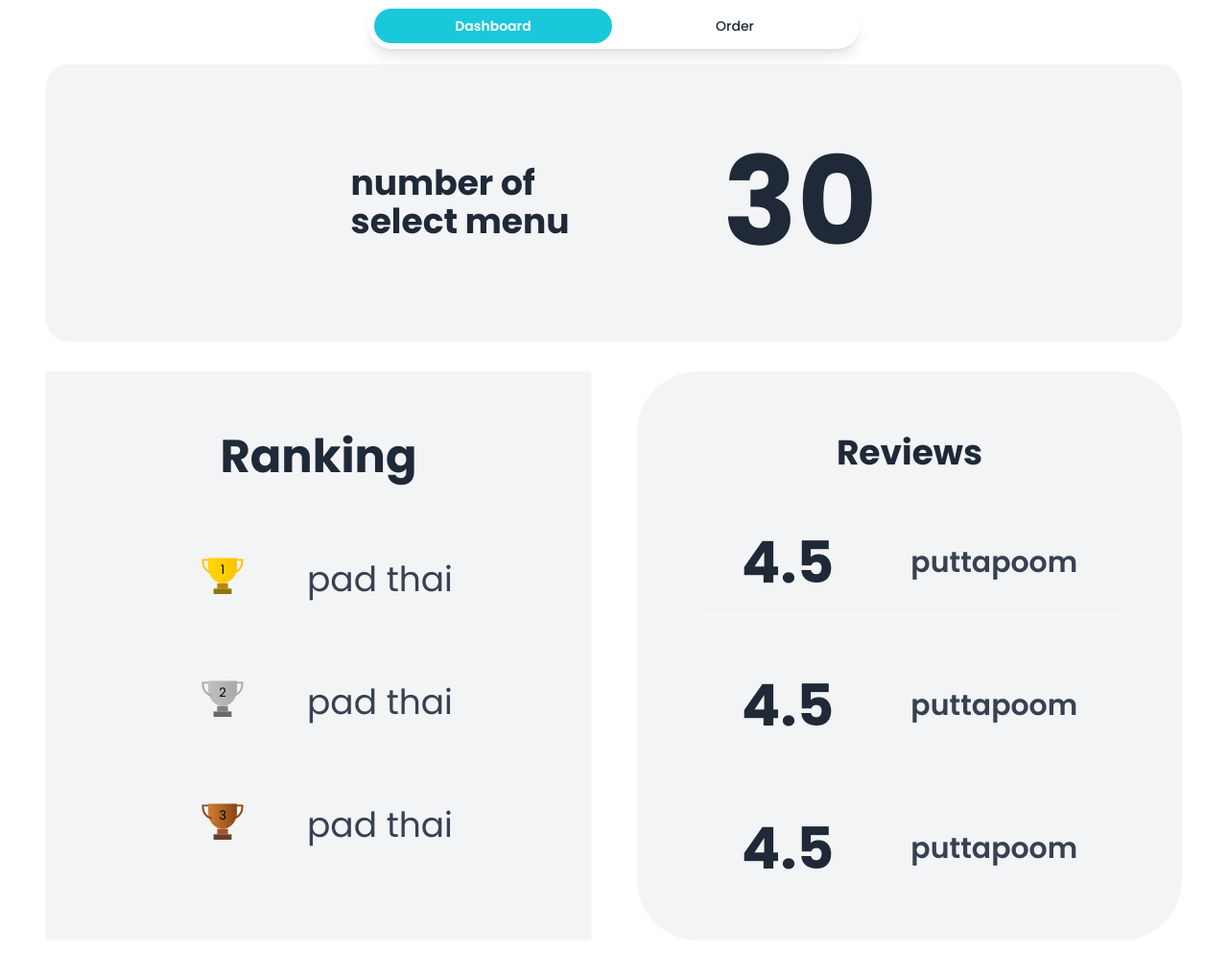
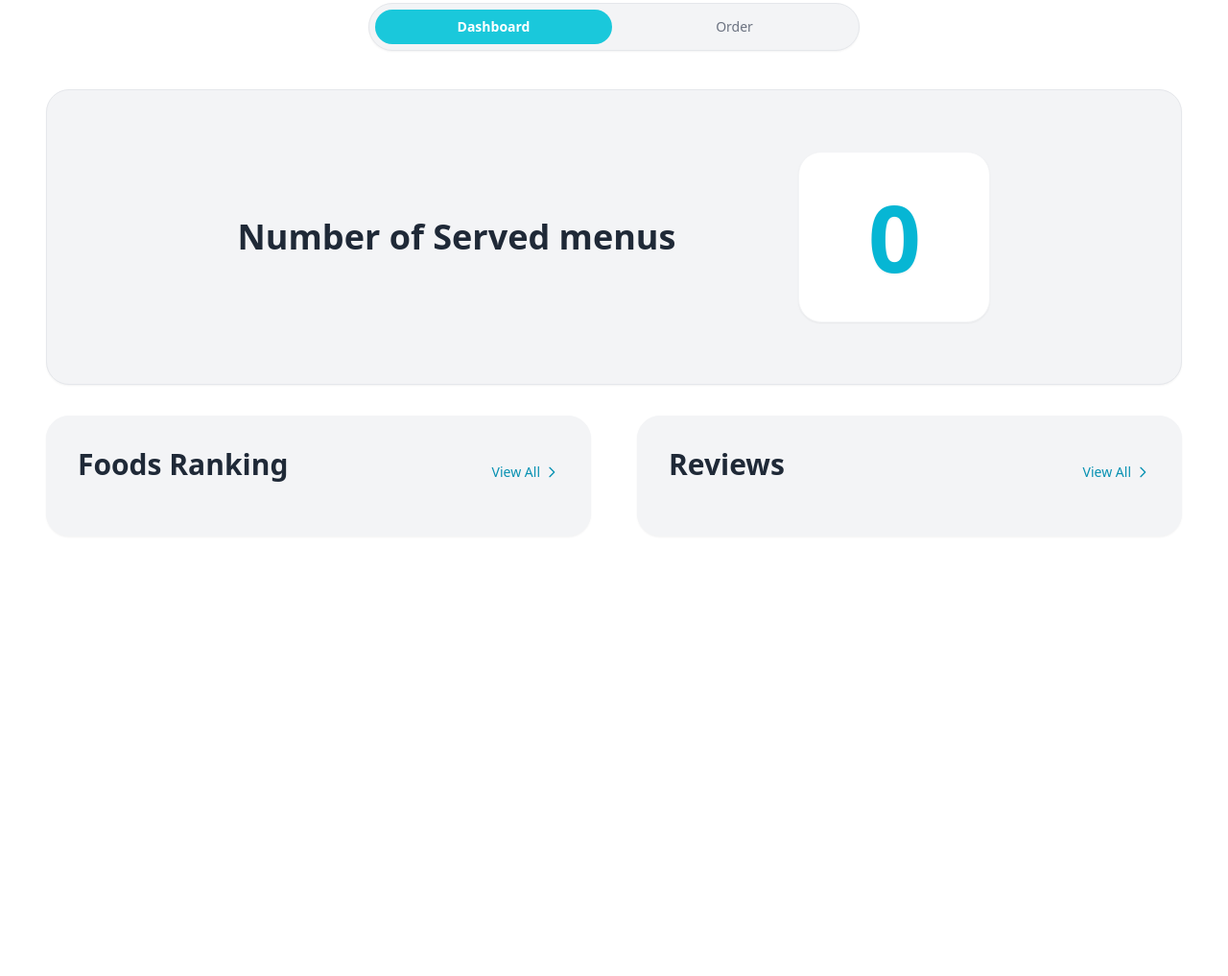
Before and after one commit to 6731501145-jpg/Project_Wed, a plain HTML site: page public/cooks/Dashdoard_cook.html in a window 1280 px wide. Shown: the part 91-1108 px from the top of the page at 96% size. After the commit the page ends 800 px from the top, so only its background shows below. Drawn offline with nearby package versions, Linux system fonts and the light colour scheme.

Commit message:
Refactor Cooks Dashboard HTML structure and styles

```diff
--- a/public/cooks/Dashdoard_cook.html
+++ b/public/cooks/Dashdoard_cook.html
@@ -7,25 +7,17 @@
     <title>Cooks Dashboard</title>
     <script src="https://cdn.tailwindcss.com"></script>
     <link href="https://fonts.googleapis.com/css2?family=Poppins:wght@400;500;600;700&display=swap" rel="stylesheet">
-    <style>
-        body {
-            font-family: 'Poppins', sans-serif;
-        }
-
-        .no-scrollbar::-webkit-scrollbar {
-            display: none;
-        }
-    </style>
+    <link rel="stylesheet" href="/public/CSS/Dashboard_cook.css">
 </head>
 
-<body class="bg-white min-h-screen no-scrollbar antialiased text-gray-800">
+<body class="bg-white min-h-screen custom-scrollbar antialiased text-gray-800 relative">
 
     <header>
         <div class="max-w-7xl mx-auto px-4 md:px-8 py-4">
             <div class="flex justify-between items-center gap-4 mb-6">
                 <div class="flex items-center gap-2">
-      <span class="text-xl">✦</span>
-      <h1 class="text-xl font-bold">Food ordering system</h1>
+                    <span class="text-xl text-cyan-500">✦</span>
+                    <h1 class="text-lg md:text-xl font-bold text-gray-800">Food ordering system</h1>
                 </div>
                 <button onclick="window.location.href = '/public/index.html'"
                     class="border border-gray-300 text-gray-600 px-3 md:px-5 py-2 rounded-xl text-[10px] sm:text-xs md:text-sm font-semibold hover:bg-gray-50 transition-all active:scale-95 whitespace-nowrap shadow-sm">
@@ -34,134 +26,122 @@
             </div>
 
             <div class="flex justify-center mt-6 md:mt-10 px-4">
-      <div class="flex bg-base-100 rounded-full p-1.5 gap-1 overflow-x-auto w-full max-w-lg shadow-lg">
-        <span class="flex-1 min-w-max text-center text-sm font-semibold text-white rounded-full px-5 py-2 cursor-default"
+                <div
+                    class="flex bg-gray-100 rounded-full p-1.5 gap-1 overflow-x-auto w-full max-w-lg shadow-sm border border-gray-200">
+                    <span
+                        class="flex-1 min-w-max text-center text-sm font-semibold text-white rounded-full px-5 py-2 cursor-default"
                         style="background-color: #1ac8db">Dashboard
                     </span>
-        <a href="/public/cooks/Order_cook.html" class="flex-1 min-w-max text-center text-sm font-medium text-base-content/50 rounded-full px-5 py-2 hover:bg-base-300 transition-colors cursor-pointer">
+                    <a href="/public/cooks/Order_cook.html"
+                        class="flex-1 min-w-max text-center text-sm font-medium text-gray-500 rounded-full px-5 py-2 hover:bg-gray-200 transition-colors cursor-pointer">
                         Order
                     </a>
                 </div>
             </div>
+        </div>
     </header>
 
-    <main class="max-w-7xl mx-auto px-4 md:px-12 space-y-8">
+    <main class="max-w-7xl mx-auto px-4 md:px-12 space-y-8 pb-12 mt-6">
 
-        <section
-            class="bg-[#f3f4f6] rounded-3xl p-10 md:p-20 shadow-sm flex flex-col md:flex-row items-center justify-center gap-10 md:gap-40">
-            <h2 class="text-2xl md:text-4xl font-bold text-center md:text-left leading-tight">
-                number of<br>select menu
+        <div
+            class="bg-gray-100 rounded-3xl p-8 md:p-16 shadow-sm border border-gray-200 flex flex-col md:flex-row items-center justify-center gap-8 md:gap-32">
+            <div class="text-center md:text-left">
+                <h2 class="text-3xl md:text-4xl font-bold text-gray-800 leading-tight">
+                    Number of Served menus
                 </h2>
-            <span class="text-6xl md:text-9xl font-bold text-gray-800">30</span>
-        </section>
+            </div>
+            <div
+                class="bg-white rounded-3xl p-6 md:p-10 shadow-sm border border-gray-100 flex items-center justify-center min-w-[160px] md:min-w-[200px]">
+                <span id="stat-orders-count"
+                    class="text-6xl md:text-8xl font-black text-cyan-500 drop-shadow-sm">0</span>
+            </div>
+        </div>
 
         <div class="grid grid-cols-1 lg:grid-cols-2 gap-8 md:gap-12 pb-12">
-            <section
-                class="bg-gray-100 p-8 md:p-16 shadow-sm border border-gray-100 transition-transform hover:-translate-y-1 duration-300">
-                <h3 class="text-2xl md:text-5xl font-bold text-center mb-10 md:mb-16">Ranking</h3>
-                <div class="space-y-8 md:space-y-12">
-                    <div class="flex items-center justify-center gap-6 md:gap-12 group">
-                        <div
-                            class="rounded-xl w-10 h-10 md:w-20 md:h-20 flex items-center justify-center flex-shrink-0">
-                            <svg width="60" height="60" viewBox="0 0 64 64">
-                                <defs>
-                                    <linearGradient id="gold" x1="0" x2="1">
-                                        <stop offset="0%" stop-color="#FFD700" />
-                                        <stop offset="100%" stop-color="#FFC300" />
-                                    </linearGradient>
-                                </defs>
 
-                                <!-- Cup -->
-                                <path d="M16 8h32v10c0 10-8 18-16 18s-16-8-16-18V8z" fill="url(#gold)" />
-
-                                <!-- Handles -->
-                                <path d="M16 10h-6c0 10 6 14 10 14" fill="none" stroke="#FFC300" stroke-width="2" />
-                                <path d="M48 10h6c0 10-6 14-10 14" fill="none" stroke="#FFC300" stroke-width="2" />
-
-                                <!-- Base -->
-                                <rect x="26" y="36" width="12" height="6" fill="#B8860B" />
-                                <rect x="22" y="42" width="20" height="6" fill="#8B7500" />
-
-                                <!-- Number -->
-                                <text x="32" y="26" text-anchor="middle" font-size="14" fill="black">1</text>
-                            </svg>
+            <section onclick="openModal('ranking-modal')"
+                class="bg-gray-100 p-6 md:p-8 rounded-3xl border border-gray-100 shadow-sm hover:-translate-y-1 transition-transform cursor-pointer group flex flex-col h-full">
+                <div class="flex justify-between items-end mb-6">
+                    <h3 class="text-2xl md:text-3xl font-bold text-gray-800">Foods Ranking</h3>
+                    <span class="text-sm text-cyan-600 font-medium group-hover:underline flex items-center gap-1">View
+                        All <svg class="w-4 h-4" fill="none" stroke="currentColor" viewBox="0 0 24 24">
+                            <path stroke-linecap="round" stroke-linejoin="round" stroke-width="2" d="M9 5l7 7-7 7">
+                            </path>
+                        </svg></span>
                 </div>
-                        <span class="text-xl md:text-4xl text-gray-700">pad thai</span>
-                    </div>
-                    <div class="flex items-center justify-center gap-6 md:gap-12 group">
-                        <div
-                            class="rounded-xl w-10 h-10 md:w-20 md:h-20 flex items-center justify-center flex-shrink-0">
-                            <svg width="60" height="60" viewBox="0 0 64 64">
-                                <defs>
-                                    <linearGradient id="silver" x1="0" x2="1">
-                                        <stop offset="0%" stop-color="#C0C0C0" />
-                                        <stop offset="100%" stop-color="#A9A9A9" />
-                                    </linearGradient>
-                                </defs>
-
-                                <path d="M16 8h32v10c0 10-8 18-16 18s-16-8-16-18V8z" fill="url(#silver)" />
-
-                                <path d="M16 10h-6c0 10 6 14 10 14" fill="none" stroke="#A9A9A9" stroke-width="2" />
-                                <path d="M48 10h6c0 10-6 14-10 14" fill="none" stroke="#A9A9A9" stroke-width="2" />
-
-                                <rect x="26" y="36" width="12" height="6" fill="#808080" />
-                                <rect x="22" y="42" width="20" height="6" fill="#696969" />
-
-                                <text x="32" y="26" text-anchor="middle" font-size="14" fill="black">2</text>
-                            </svg>
-                        </div>
-                        <span class="text-xl md:text-4xl text-gray-700">pad thai</span>
-                    </div>
-                    <div class="flex items-center justify-center gap-6 md:gap-12 group">
-                        <div
-                            class="rounded-xl w-10 h-10 md:w-20 md:h-20 flex items-center justify-center flex-shrink-0">
-                            <svg width="60" height="60" viewBox="0 0 64 64">
-                                <defs>
-                                    <linearGradient id="bronze" x1="0" x2="1">
-                                        <stop offset="0%" stop-color="#CD7F32" />
-                                        <stop offset="100%" stop-color="#8B4513" />
-                                    </linearGradient>
-                                </defs>
-
-                                <path d="M16 8h32v10c0 10-8 18-16 18s-16-8-16-18V8z" fill="url(#bronze)" />
-
-                                <path d="M16 10h-6c0 10 6 14 10 14" fill="none" stroke="#8B4513" stroke-width="2" />
-                                <path d="M48 10h6c0 10-6 14-10 14" fill="none" stroke="#8B4513" stroke-width="2" />
-
-                                <rect x="26" y="36" width="12" height="6" fill="#A0522D" />
-                                <rect x="22" y="42" width="20" height="6" fill="#6B3E26" />
-
-                                <text x="32" y="26" text-anchor="middle" font-size="14" fill="black">3</text>
-                            </svg>
-                        </div>
-                        <span class="text-xl md:text-4xl text-gray-700">pad thai</span>
-                    </div>
+                <div id="dashboard-ranking-preview" class="space-y-3 flex-1">
                 </div>
             </section>
 
-            <section
-                class="bg-gray-100 rounded-[2.5rem] md:rounded-[4rem] p-8 md:p-16 shadow-sm border border-gray-100 flex flex-col justify-center transition-transform hover:-translate-y-1 duration-300">
-                <h3 class="text-2xl md:text-4xl font-bold text-center mb-10 md:mb-16">Reviews</h3>
-                <div class="space-y-12 md:space-y-16">
+            <section onclick="openModal('review-modal')"
+                class="bg-gray-100 p-6 md:p-8 rounded-3xl border border-gray-100 shadow-sm hover:-translate-y-1 transition-transform cursor-pointer group flex flex-col h-full">
+                <div class="flex justify-between items-end mb-6">
+                    <h3 class="text-2xl md:text-3xl font-bold text-gray-800">Reviews</h3>
+                    <span class="text-sm text-cyan-600 font-medium group-hover:underline flex items-center gap-1">View
+                        All <svg class="w-4 h-4" fill="none" stroke="currentColor" viewBox="0 0 24 24">
+                            <path stroke-linecap="round" stroke-linejoin="round" stroke-width="2" d="M9 5l7 7-7 7">
+                            </path>
+                        </svg></span>
+                </div>
+                <div id="dashboard-review-preview" class="space-y-3 flex-1">
+                </div>
+            </section>
+
+        </div>
+
+    </main>
+
+    <div id="ranking-modal"
+        class="fixed inset-0 z-[100] hidden bg-black/60 backdrop-blur-sm flex items-center justify-center p-4 sm:p-6"
+        onclick="closeModalOutside(event, 'ranking-modal')">
         <div
-                        class="flex items-center justify-center gap-8 md:gap-20 border-b border-gray-50 pb-6 last:border-0 last:pb-0">
-                        <span class="text-3xl md:text-6xl font-bold">4.5</span>
-                        <span class="text-lg md:text-3xl font-semibold text-gray-700">puttapoom</span>
+            class="bg-gray-50 rounded-3xl w-full max-w-5xl h-[85vh] flex flex-col shadow-2xl overflow-hidden modal-enter">
+            <div class="bg-white px-8 py-6 border-b border-gray-100 flex justify-between items-center shrink-0">
+                <div>
+                    <h2 class="text-3xl font-bold text-gray-800">Live Food Ranking</h2>
+                    <p class="text-sm text-cyan-600 font-medium mt-1">• Real-time Data</p>
                 </div>
-                    <div
-                        class="flex items-center justify-center gap-8 md:gap-20 border-b border-gray-50 pb-6 last:border-0 last:pb-0">
-                        <span class="text-3xl md:text-6xl font-bold">4.5</span>
-                        <span class="text-lg md:text-3xl font-semibold text-gray-700">puttapoom</span>
+                <button onclick="closeModal('ranking-modal')"
+                    class="p-2 bg-gray-100 hover:bg-gray-200 rounded-full text-gray-600 transition-colors">
+                    <svg class="w-6 h-6" fill="none" stroke="currentColor" viewBox="0 0 24 24">
+                        <path stroke-linecap="round" stroke-linejoin="round" stroke-width="2" d="M6 18L18 6M6 6l12 12">
+                        </path>
+                    </svg>
+                </button>
             </div>
-                    <div class="flex items-center justify-center gap-8 md:gap-20">
-                        <span class="text-3xl md:text-6xl font-bold">4.5</span>
-                        <span class="text-lg md:text-3xl font-semibold text-gray-700">puttapoom</span>
+            <div class="p-4 sm:p-8 overflow-y-auto flex-1 custom-scrollbar">
+                <div id="ranking-list" class="space-y-4 max-w-4xl mx-auto">
                 </div>
             </div>
-            </section>
         </div>
-    </main>
+    </div>
 
+    <div id="review-modal"
+        class="fixed inset-0 z-[100] hidden bg-black/60 backdrop-blur-sm flex items-center justify-center p-4 sm:p-6"
+        onclick="closeModalOutside(event, 'review-modal')">
+        <div
+            class="bg-gray-50 rounded-3xl w-full max-w-5xl h-[85vh] flex flex-col shadow-2xl overflow-hidden modal-enter">
+            <div class="bg-white px-8 py-6 border-b border-gray-100 flex justify-between items-center shrink-0">
+                <div>
+                    <h2 class="text-3xl font-bold text-gray-800">Live Customer Reviews</h2>
+                    <p class="text-sm text-cyan-600 font-medium mt-1">• Real-time Data</p>
+                </div>
+                <button onclick="closeModal('review-modal')"
+                    class="p-2 bg-gray-100 hover:bg-gray-200 rounded-full text-gray-600 transition-colors">
+                    <svg class="w-6 h-6" fill="none" stroke="currentColor" viewBox="0 0 24 24">
+                        <path stroke-linecap="round" stroke-linejoin="round" stroke-width="2" d="M6 18L18 6M6 6l12 12">
+                        </path>
+                    </svg>
+                </button>
+            </div>
+            <div class="p-4 sm:p-8 overflow-y-auto flex-1 custom-scrollbar">
+                <div id="review-list" class="grid grid-cols-1 md:grid-cols-2 gap-6 max-w-5xl mx-auto">
+                </div>
+            </div>
+        </div>
+    </div>
+
+    <script src="/public/JS/Dashboard_cook.js"></script>
 </body>
 
 </html>
```
Lines whose indentation alone changed are shown as unchanged.
